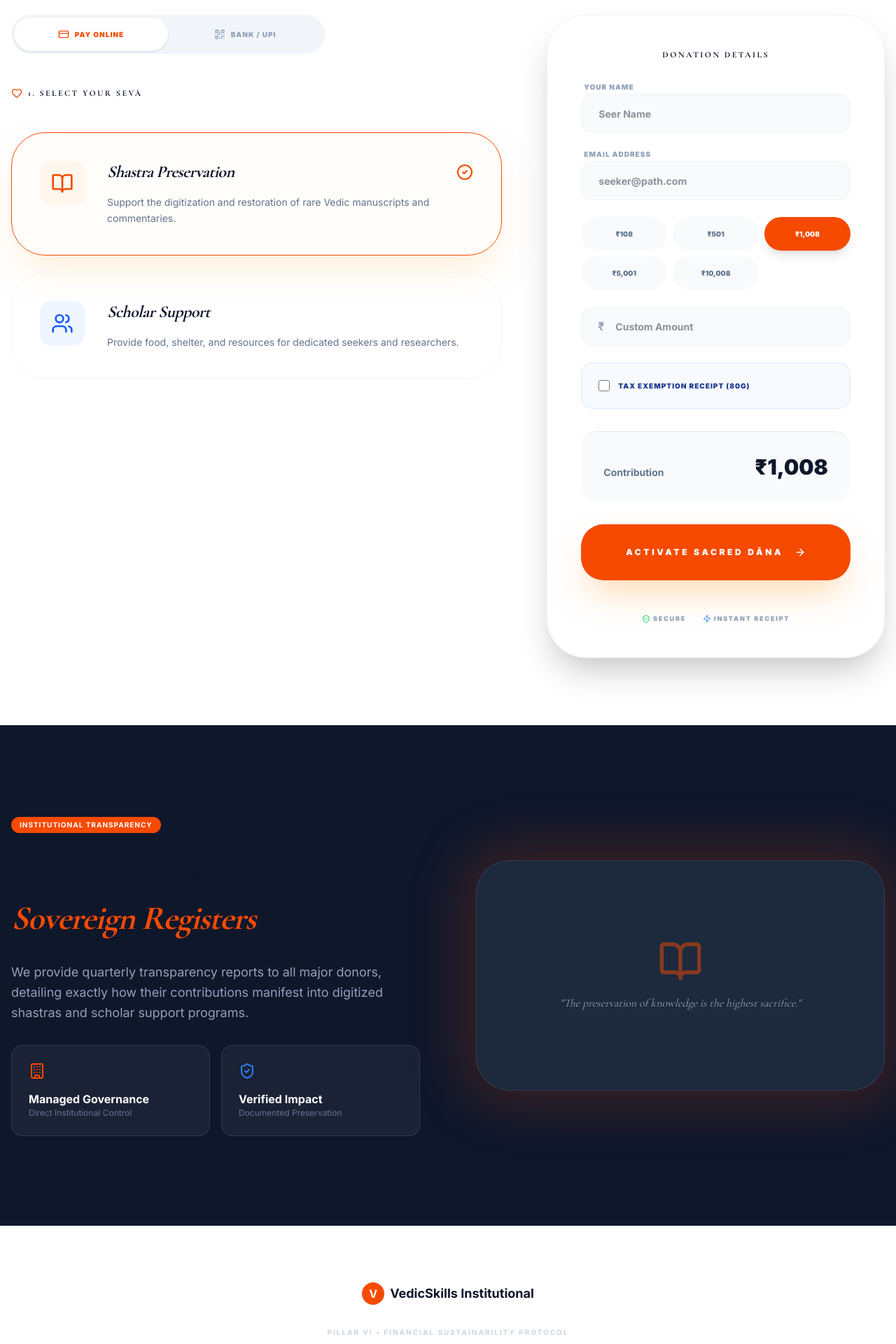
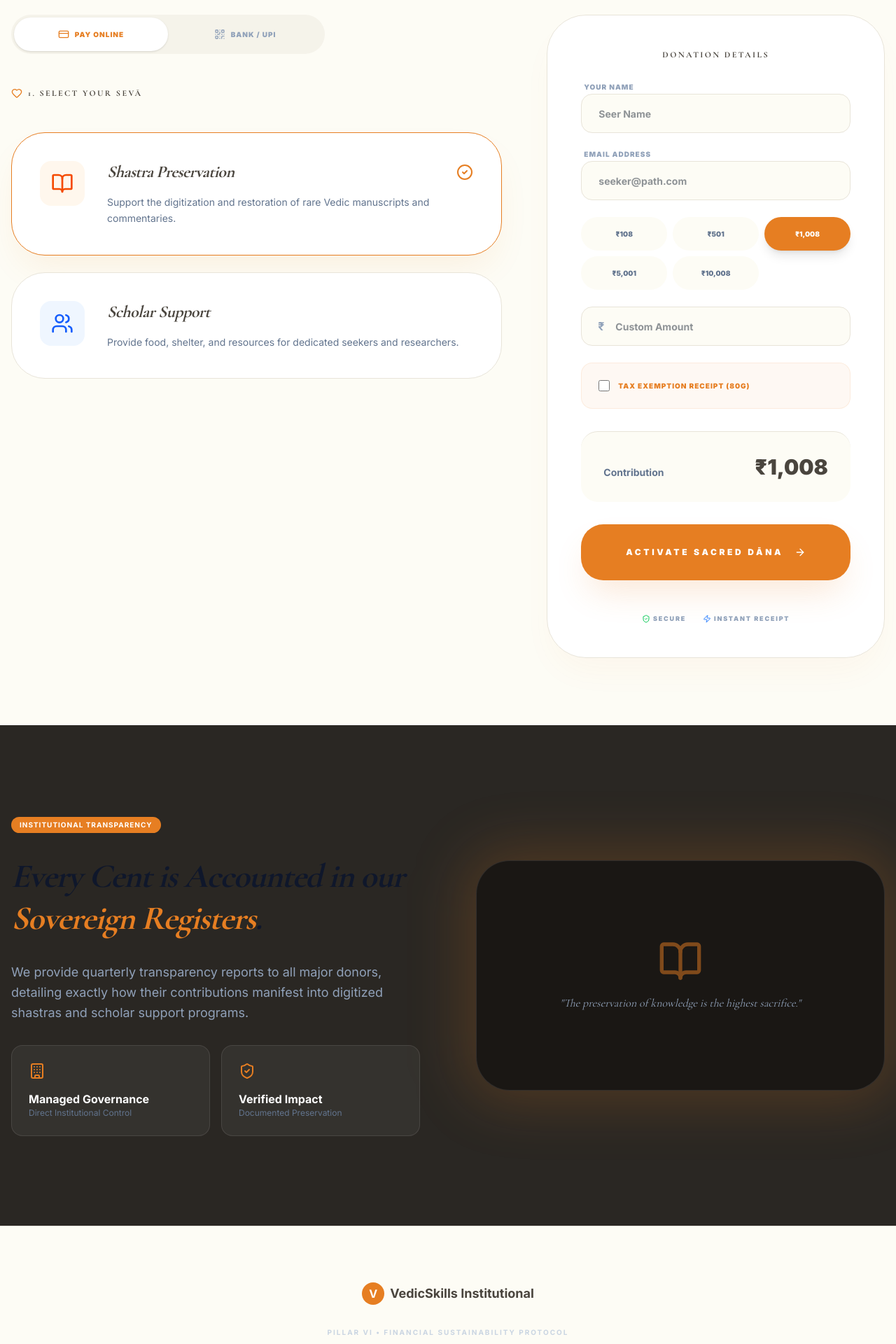
Before and after one commit to Vikas-kumar108/vedic-library-23-apr, a Next.js app in the folder apps/web-portal/: page /dana in a window 1280 px wide. Shown: the part 840-2760 px from the top of the page at 70% size. Built offline with nearby package versions, Linux system fonts and the light colour scheme.

Commit message:
style(dana): restore original fabulous saffron/cream color DNA

```diff
--- a/apps/web-portal/app/dana/page.tsx
+++ b/apps/web-portal/app/dana/page.tsx
@@ -24,6 +24,16 @@ import {
 } from 'lucide-react'
 import { cn } from '@/lib/utils'
 import Script from 'next/script'
+
+// --- VEDICSKILLS SACRED COLOR DNA ---
+const THEME = {
+  background: 'bg-[#fdfcf5]', // Warm Cream (oklch(0.98 0.005 85))
+  foreground: 'text-[#4a453e]', // Wisdom Umber (oklch(0.25 0.02 50))
+  primary: 'bg-[#e67e22]',      // Institutional Saffron (oklch(0.65 0.18 55))
+  primaryText: 'text-[#e67e22]',
+  card: 'bg-white',
+  border: 'border-[#e8e4d9]'    // Muted Cream Border
+}
 
 // --- IMPACT STATS ---
 const stats = [
@@ -53,7 +63,6 @@ const sevas = [
 
 const amounts = [108, 501, 1008, 5001, 10008]
 
-// --- BANK DETAILS ---
 const BANK_DETAILS = {
   accountName: "VedicSkills Institutional",
   accountNumber: "918095108108",
@@ -92,7 +101,6 @@ export default function DanaPortal() {
     const finalAmount = Number(customAmount) || selectedAmount
 
     try {
-      // 1. Create Order
       const response = await fetch('http://localhost:4444/institutional/dana/orders', {
         method: 'POST',
         headers: { 'Content-Type': 'application/json' },
@@ -100,7 +108,6 @@ export default function DanaPortal() {
       })
       const { order } = await response.json()
 
-      // 2. Open Razorpay
       const options = {
         key: process.env.NEXT_PUBLIC_RAZORPAY_KEY_ID || 'rzp_test_placeholder',
         amount: order.amount,
@@ -118,7 +125,7 @@ export default function DanaPortal() {
           if (verifyData.success) setSuccess(true)
         },
         prefill: { email, name },
-        theme: { color: '#EA580C' }
+        theme: { color: '#e67e22' }
       }
 
       const rzp = new (window as any).Razorpay(options)
@@ -133,13 +140,13 @@ export default function DanaPortal() {
 
   if (success) {
     return (
-      <main className="min-h-screen bg-white flex flex-col items-center justify-center p-4">
+      <main className={cn("min-h-screen flex flex-col items-center justify-center p-4", THEME.background)}>
         <Navbar />
         <div className="text-center space-y-8 animate-in zoom-in duration-500 max-w-xl">
            <div className="w-32 h-32 bg-green-50 text-green-600 rounded-full flex items-center justify-center mx-auto mb-10">
               <CheckCircle2 className="w-16 h-16" />
            </div>
-           <h1 className="text-5xl font-serif font-bold italic text-slate-900">Infinite <span className="text-green-600">Gratitude</span></h1>
+           <h1 className={cn("text-5xl font-serif font-bold italic", THEME.foreground)}>Infinite <span className="text-green-600">Gratitude</span></h1>
            <p className="text-slate-500 text-lg leading-relaxed">Your contribution has been received by the institutional vaults. A sacred receipt has been manifest and sent to <strong>{email}</strong>.</p>
            <Button asChild size="lg" className="rounded-2xl h-16 px-12 bg-slate-900 mt-10">
               <Link href="/">Return to Mission</Link>
@@ -150,18 +157,18 @@ export default function DanaPortal() {
   }
 
   return (
-    <main className="min-h-screen bg-white">
+    <main className={cn("min-h-screen", THEME.background)}>
       <Script src="https://checkout.razorpay.com/v1/checkout.js" />
       <Navbar />
 
       {/* Hero Section */}
-      <section className="pt-40 pb-24 bg-slate-50 relative overflow-hidden">
+      <section className="pt-40 pb-24 relative overflow-hidden">
         <div className="container mx-auto px-4 text-center space-y-8 relative z-10">
-          <Badge variant="outline" className="px-6 py-2 rounded-full border-orange-200 text-orange-600 font-black tracking-widest uppercase text-[10px]">
+          <Badge variant="outline" className="px-6 py-2 rounded-full border-[#e67e22]/30 text-[#e67e22] font-black tracking-widest uppercase text-[10px] bg-[#e67e22]/5">
             The Dāna Pillar • Institutional Sovereignty
           </Badge>
-          <h1 className="text-5xl md:text-7xl font-serif font-bold italic text-slate-900 leading-tight">
-            Preserving Eternal <span className="text-orange-600">Wisdom</span>
+          <h1 className={cn("text-5xl md:text-7xl font-serif font-bold italic leading-tight", THEME.foreground)}>
+            Preserving Eternal <span className="text-[#e67e22]">Wisdom</span>
           </h1>
           <p className="text-slate-500 text-lg md:text-xl max-w-2xl mx-auto leading-relaxed">
             Your support fuels the digitization of sacred texts and the sustenance of scholars in our sovereign institutional universe.
@@ -170,8 +177,8 @@ export default function DanaPortal() {
           {/* Fabulous Impact Stats */}
           <div className="grid grid-cols-2 md:grid-cols-4 gap-8 pt-12 max-w-5xl mx-auto">
              {stats.map((s) => (
-               <div key={s.label} className="p-8 bg-white rounded-3xl border border-slate-100 shadow-sm space-y-3">
-                  <div className="w-10 h-10 bg-orange-50 text-orange-600 rounded-xl flex items-center justify-center mx-auto">
+               <div key={s.label} className="p-8 bg-white rounded-3xl border border-[#e8e4d9] shadow-sm space-y-3">
+                  <div className="w-10 h-10 bg-[#e67e22]/10 text-[#e67e22] rounded-xl flex items-center justify-center mx-auto">
                     <s.icon className="w-5 h-5" />
                   </div>
                   <div className="text-2xl font-black text-slate-900">{s.value}</div>
@@ -190,12 +197,12 @@ export default function DanaPortal() {
           <div className="lg:col-span-7 space-y-12">
 
             {/* Mode Switcher */}
-            <div className="flex p-1 bg-slate-100 rounded-[2rem] max-w-md">
+            <div className="flex p-1 bg-[#e8e4d9]/40 rounded-[2rem] max-w-md">
               <button
                 onClick={() => setPaymentMode('ONLINE')}
                 className={cn(
                   "flex-1 py-4 flex items-center justify-center gap-2 text-[10px] font-black uppercase tracking-widest rounded-[1.8rem] transition-all",
-                  paymentMode === 'ONLINE' ? "bg-white text-orange-600 shadow-sm" : "text-slate-400"
+                  paymentMode === 'ONLINE' ? "bg-white text-[#e67e22] shadow-sm" : "text-slate-400"
                 )}
               >
                 <CreditCard className="w-4 h-4" /> Pay Online
@@ -204,7 +211,7 @@ export default function DanaPortal() {
                 onClick={() => setPaymentMode('MANUAL')}
                 className={cn(
                   "flex-1 py-4 flex items-center justify-center gap-2 text-[10px] font-black uppercase tracking-widest rounded-[1.8rem] transition-all",
-                  paymentMode === 'MANUAL' ? "bg-white text-orange-600 shadow-sm" : "text-slate-400"
+                  paymentMode === 'MANUAL' ? "bg-white text-[#e67e22] shadow-sm" : "text-slate-400"
                 )}
               >
                 <QrCode className="w-4 h-4" /> Bank / UPI
@@ -213,7 +220,7 @@ export default function DanaPortal() {
 
             {paymentMode === 'MANUAL' ? (
               <div className="space-y-8 animate-in slide-in-from-left duration-500">
-                <div className="bg-slate-900 text-white p-12 rounded-[3.5rem] space-y-8 shadow-2xl">
+                <div className="bg-[#2a2723] text-white p-12 rounded-[3.5rem] space-y-8 shadow-2xl">
                    <div className="space-y-2">
                       <h3 className="text-2xl font-serif font-bold italic">Direct Institutional Transfer</h3>
                       <p className="text-slate-400 text-sm">For large contributions or direct bank transfers.</p>
@@ -242,8 +249,8 @@ export default function DanaPortal() {
                       ))}
                    </div>
 
-                   <div className="p-6 bg-orange-600/10 border border-orange-600/20 rounded-2xl flex gap-4">
-                      <ShieldCheck className="w-6 h-6 text-orange-600 shrink-0" />
+                   <div className="p-6 bg-[#e67e22]/10 border border-[#e67e22]/20 rounded-2xl flex gap-4">
+                      <ShieldCheck className="w-6 h-6 text-[#e67e22] shrink-0" />
                       <p className="text-xs text-orange-100 leading-relaxed">After transfer, please share the transaction screenshot at <strong>wisdom@vedicskills.com</strong> to receive your branded receipt.</p>
                    </div>
                 </div>
@@ -251,8 +258,8 @@ export default function DanaPortal() {
             ) : (
               <div className="space-y-12 animate-in slide-in-from-left duration-500">
                 <div className="space-y-4">
-                  <h2 className="text-xs font-black text-slate-900 uppercase tracking-[0.2em] flex items-center gap-2">
-                    <Heart className="w-4 h-4 text-orange-600" /> 1. Select your Sevā
+                  <h2 className={cn("text-xs font-black uppercase tracking-[0.2em] flex items-center gap-2", THEME.foreground)}>
+                    <Heart className="w-4 h-4 text-[#e67e22]" /> 1. Select your Sevā
                   </h2>
                 </div>
                 <div className="grid gap-6">
@@ -263,8 +270,8 @@ export default function DanaPortal() {
                       className={cn(
                         "p-10 border rounded-[3rem] transition-all cursor-pointer group relative overflow-hidden",
                         selectedSeva === seva.id
-                          ? "border-orange-600 bg-orange-50/30 shadow-2xl shadow-orange-100"
-                          : "border-slate-100 hover:border-orange-200 hover:bg-slate-50"
+                          ? "border-[#e67e22] bg-white shadow-2xl shadow-[#e67e22]/10"
+                          : "border-[#e8e4d9] bg-white hover:border-[#e67e22]/30"
                       )}
                     >
                       <div className="flex flex-col md:flex-row gap-8 items-start relative z-10">
@@ -273,8 +280,8 @@ export default function DanaPortal() {
                         </div>
                         <div className="space-y-4">
                           <div className="flex justify-between items-center">
-                            <h3 className="text-2xl font-serif font-bold italic text-slate-900">{seva.title}</h3>
-                            {selectedSeva === seva.id && <CheckCircle2 className="w-6 h-6 text-orange-600" />}
+                            <h3 className={cn("text-2xl font-serif font-bold italic", THEME.foreground)}>{seva.title}</h3>
+                            {selectedSeva === seva.id && <CheckCircle2 className="w-6 h-6 text-[#e67e22]" />}
                           </div>
                           <p className="text-slate-500 leading-relaxed text-sm">{seva.desc}</p>
                         </div>
@@ -288,9 +295,9 @@ export default function DanaPortal() {
 
           {/* Right: Checkout Logic */}
           <div className="lg:col-span-5 sticky top-40">
-            <div className="p-12 bg-white border border-slate-100 rounded-[3.5rem] shadow-2xl space-y-8">
+            <div className="p-12 bg-white border border-[#e8e4d9] rounded-[3.5rem] shadow-2xl shadow-[#e67e22]/5 space-y-8">
               <div className="space-y-6">
-                <h3 className="text-xs font-black text-center text-slate-900 uppercase tracking-[0.2em]">Donation Details</h3>
+                <h3 className={cn("text-xs font-black text-center uppercase tracking-[0.2em]", THEME.foreground)}>Donation Details</h3>
 
                 <div className="grid gap-4">
                   <div className="space-y-2">
@@ -300,7 +307,7 @@ export default function DanaPortal() {
                       placeholder="Seer Name"
                       value={name}
                       onChange={(e) => setName(e.target.value)}
-                      className="w-full h-14 px-6 bg-slate-50 border border-slate-100 rounded-2xl outline-none focus:ring-2 focus:ring-orange-500/20 font-bold text-sm"
+                      className="w-full h-14 px-6 bg-[#fdfcf5] border border-[#e8e4d9] rounded-2xl outline-none focus:ring-2 focus:ring-[#e67e22]/20 font-bold text-sm"
                     />
                   </div>
                   <div className="space-y-2">
@@ -311,7 +318,7 @@ export default function DanaPortal() {
                       placeholder="seeker@path.com"
                       value={email}
                       onChange={(e) => setEmail(e.target.value)}
-                      className="w-full h-14 px-6 bg-slate-50 border border-slate-100 rounded-2xl outline-none focus:ring-2 focus:ring-orange-500/20 font-bold text-sm"
+                      className="w-full h-14 px-6 bg-[#fdfcf5] border border-[#e8e4d9] rounded-2xl outline-none focus:ring-2 focus:ring-[#e67e22]/20 font-bold text-sm"
                     />
                   </div>
                 </div>
@@ -323,7 +330,7 @@ export default function DanaPortal() {
                       onClick={() => { setSelectedAmount(amt); setCustomAmount(''); }}
                       className={cn(
                         "h-12 rounded-xl font-black text-[10px] transition-all",
-                        selectedAmount === amt && !customAmount ? "bg-orange-600 text-white shadow-lg" : "bg-slate-50 text-slate-500"
+                        selectedAmount === amt && !customAmount ? "bg-[#e67e22] text-white shadow-lg" : "bg-[#fdfcf5] text-slate-500"
                       )}
                     >
                       ₹{amt.toLocaleString()}
@@ -337,45 +344,45 @@ export default function DanaPortal() {
                     placeholder="Custom Amount"
                     value={customAmount}
                     onChange={(e) => { setCustomAmount(e.target.value); setSelectedAmount(0); }}
-                    className="w-full h-14 pl-12 pr-6 bg-slate-50 border border-slate-100 rounded-2xl outline-none focus:ring-2 focus:ring-orange-500/20 font-bold text-sm"
+                    className="w-full h-14 pl-12 pr-6 bg-[#fdfcf5] border border-[#e8e4d9] rounded-2xl outline-none focus:ring-2 focus:ring-[#e67e22]/20 font-bold text-sm"
                   />
                 </div>
 
                 {/* 80G Logic */}
-                <div className="p-6 bg-blue-50/50 border border-blue-100 rounded-2xl space-y-4">
+                <div className="p-6 bg-[#e67e22]/5 border border-[#e67e22]/10 rounded-2xl space-y-4">
                    <div className="flex items-center gap-3">
                       <input
                         type="checkbox"
                         id="needs80g"
                         checked={needs80G}
                         onChange={(e) => setNeeds80G(e.target.checked)}
-                        className="w-4 h-4 rounded border-blue-200 text-blue-600"
+                        className="w-4 h-4 rounded border-[#e67e22]/30 text-[#e67e22]"
                       />
-                      <label htmlFor="needs80g" className="text-[10px] font-black text-blue-900 uppercase tracking-widest cursor-pointer">Tax Exemption Receipt (80G)</label>
+                      <label htmlFor="needs80g" className="text-[10px] font-black text-[#e67e22] uppercase tracking-widest cursor-pointer">Tax Exemption Receipt (80G)</label>
                    </div>
                    {needs80G && (
                      <div className="space-y-2 animate-in fade-in slide-in-from-top-2">
-                        <label className="text-[9px] font-black text-blue-400 uppercase tracking-widest ml-1">PAN Number</label>
+                        <label className="text-[9px] font-black text-slate-400 uppercase tracking-widest ml-1">PAN Number</label>
                         <input
                           placeholder="ABCDE1234F"
                           value={pan}
                           onChange={(e) => setPan(e.target.value.toUpperCase())}
-                          className="w-full h-12 px-4 bg-white border border-blue-100 rounded-xl outline-none focus:ring-2 focus:ring-blue-500/20 font-mono font-bold text-xs"
+                          className="w-full h-12 px-4 bg-white border border-[#e8e4d9] rounded-xl outline-none focus:ring-2 focus:ring-[#e67e22]/20 font-mono font-bold text-xs"
                         />
                      </div>
                    )}
                 </div>
               </div>
 
-              <div className="p-8 bg-slate-50 rounded-3xl flex justify-between items-end border-t border-slate-200">
+              <div className="p-8 bg-[#fdfcf5] rounded-3xl flex justify-between items-end border-t border-[#e8e4d9]">
                   <span className="text-sm font-bold text-slate-500">Contribution</span>
-                  <span className="text-3xl font-black text-slate-900">₹{(Number(customAmount) || selectedAmount).toLocaleString()}</span>
+                  <span className={cn("text-3xl font-black", THEME.foreground)}>₹{(Number(customAmount) || selectedAmount).toLocaleString()}</span>
               </div>
 
               <Button
                 onClick={handleCheckout}
                 disabled={isProcessing}
-                className="w-full h-20 bg-orange-600 hover:bg-orange-700 text-white rounded-[2rem] font-black text-xs uppercase tracking-[0.3em] shadow-2xl shadow-orange-200 transition-all group"
+                className="w-full h-20 bg-[#e67e22] hover:bg-[#d35400] text-white rounded-[2rem] font-black text-xs uppercase tracking-[0.3em] shadow-2xl shadow-[#e67e22]/20 transition-all group"
               >
                 {isProcessing ? 'Manifesting Order...' : 'Activate Sacred Dāna'} <ArrowRight className="w-4 h-4 ml-2 group-hover:translate-x-2 transition-transform" />
               </Button>
@@ -391,30 +398,30 @@ export default function DanaPortal() {
       </section>
 
       {/* Trust & Transparency Section */}
-      <section className="py-32 bg-slate-900 text-white overflow-hidden relative">
+      <section className="py-32 bg-[#2a2723] text-white overflow-hidden relative">
         <div className="container mx-auto px-4 grid lg:grid-cols-2 gap-20 items-center">
            <div className="space-y-8">
-              <Badge className="bg-orange-600 text-white border-none">Institutional Transparency</Badge>
-              <h2 className="text-4xl md:text-5xl font-serif font-bold italic leading-tight">Every Cent is Accounted in our <span className="text-orange-600">Sovereign Registers</span>.</h2>
+              <Badge className="bg-[#e67e22] text-white border-none">Institutional Transparency</Badge>
+              <h2 className="text-4xl md:text-5xl font-serif font-bold italic leading-tight">Every Cent is Accounted in our <span className="text-[#e67e22]">Sovereign Registers</span>.</h2>
               <p className="text-slate-400 text-lg leading-relaxed">We provide quarterly transparency reports to all major donors, detailing exactly how their contributions manifest into digitized shastras and scholar support programs.</p>
               <div className="flex gap-4">
                  <div className="p-6 bg-white/5 rounded-2xl border border-white/10 flex-1">
-                    <Building className="w-6 h-6 text-orange-600 mb-4" />
+                    <Building className="w-6 h-6 text-[#e67e22] mb-4" />
                     <div className="font-bold">Managed Governance</div>
                     <div className="text-xs text-slate-500">Direct Institutional Control</div>
                  </div>
                  <div className="p-6 bg-white/5 rounded-2xl border border-white/10 flex-1">
-                    <ShieldCheck className="w-6 h-6 text-blue-500 mb-4" />
+                    <ShieldCheck className="w-6 h-6 text-[#e67e22] mb-4" />
                     <div className="font-bold">Verified Impact</div>
                     <div className="text-xs text-slate-500">Documented Preservation</div>
                  </div>
               </div>
            </div>
            <div className="relative group">
-              <div className="absolute -inset-4 bg-orange-600/20 rounded-[4rem] blur-2xl group-hover:bg-orange-600/30 transition-all" />
-              <div className="relative aspect-video bg-slate-800 rounded-[3rem] border border-white/10 flex items-center justify-center overflow-hidden">
+              <div className="absolute -inset-4 bg-[#e67e22]/20 rounded-[4rem] blur-2xl group-hover:bg-[#e67e22]/30 transition-all" />
+              <div className="relative aspect-video bg-[#1a1714] rounded-[3rem] border border-white/10 flex items-center justify-center overflow-hidden">
                  <div className="text-center space-y-4 p-12">
-                    <BookOpen className="w-16 h-16 text-orange-600 mx-auto opacity-50" />
+                    <BookOpen className="w-16 h-16 text-[#e67e22] mx-auto opacity-50" />
                     <p className="text-slate-400 italic font-serif">"The preservation of knowledge is the highest sacrifice."</p>
                  </div>
               </div>
@@ -422,10 +429,10 @@ export default function DanaPortal() {
         </div>
       </section>
 
-      <footer className="py-20 border-t border-slate-100 text-center space-y-8">
+      <footer className="py-20 border-t border-[#e8e4d9] text-center space-y-8">
            <div className="flex items-center justify-center gap-2">
-              <div className="w-8 h-8 bg-orange-600 rounded-lg flex items-center justify-center text-white font-bold">V</div>
-              <span className="text-lg font-bold text-slate-900">VedicSkills Institutional</span>
+              <div className="w-8 h-8 bg-[#e67e22] rounded-lg flex items-center justify-center text-white font-bold">V</div>
+              <span className={cn("text-lg font-bold", THEME.foreground)}>VedicSkills Institutional</span>
            </div>
            <p className="text-slate-300 text-[10px] font-bold uppercase tracking-[0.2em]">Pillar VI • Financial Sustainability Protocol</p>
       </footer>
```
